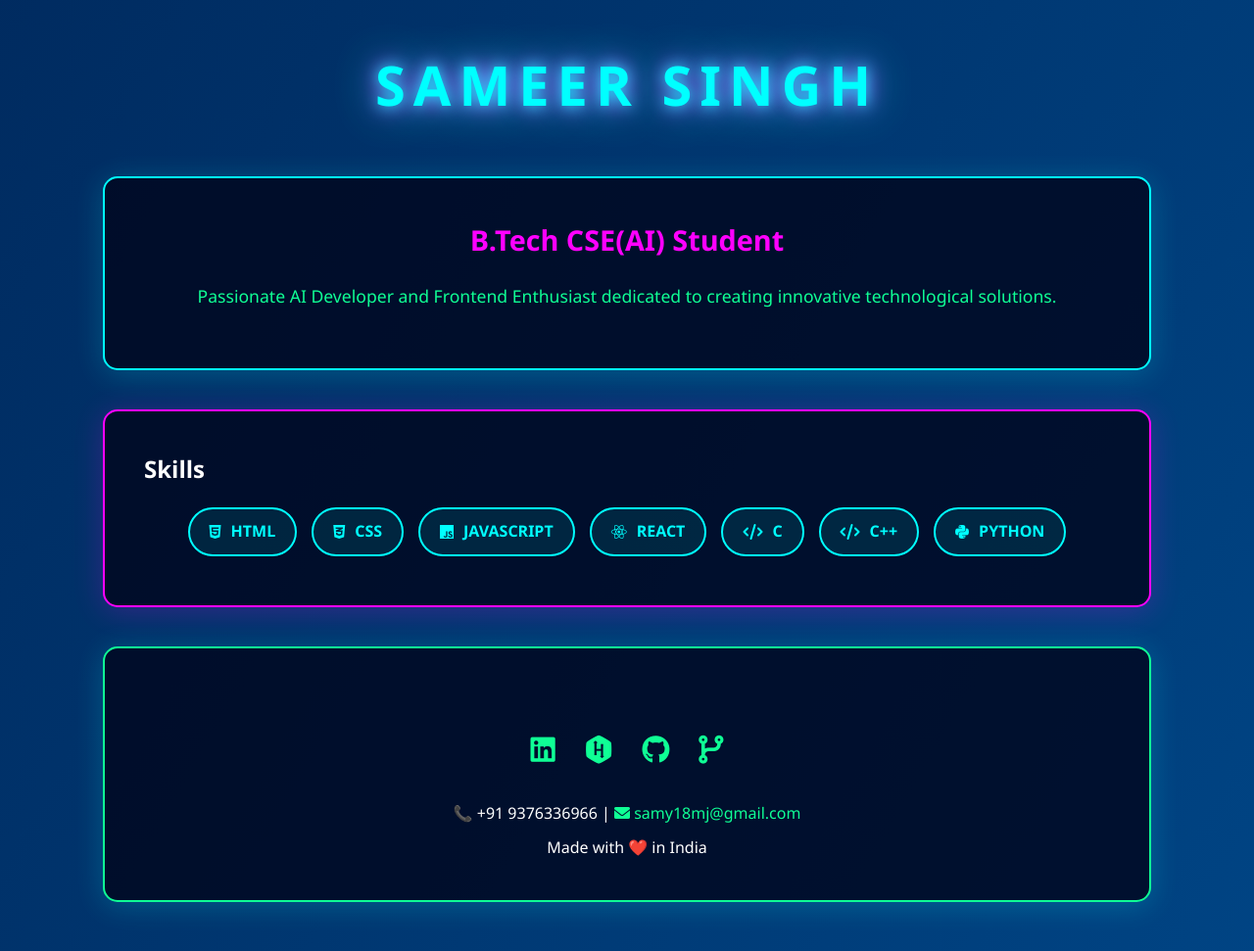
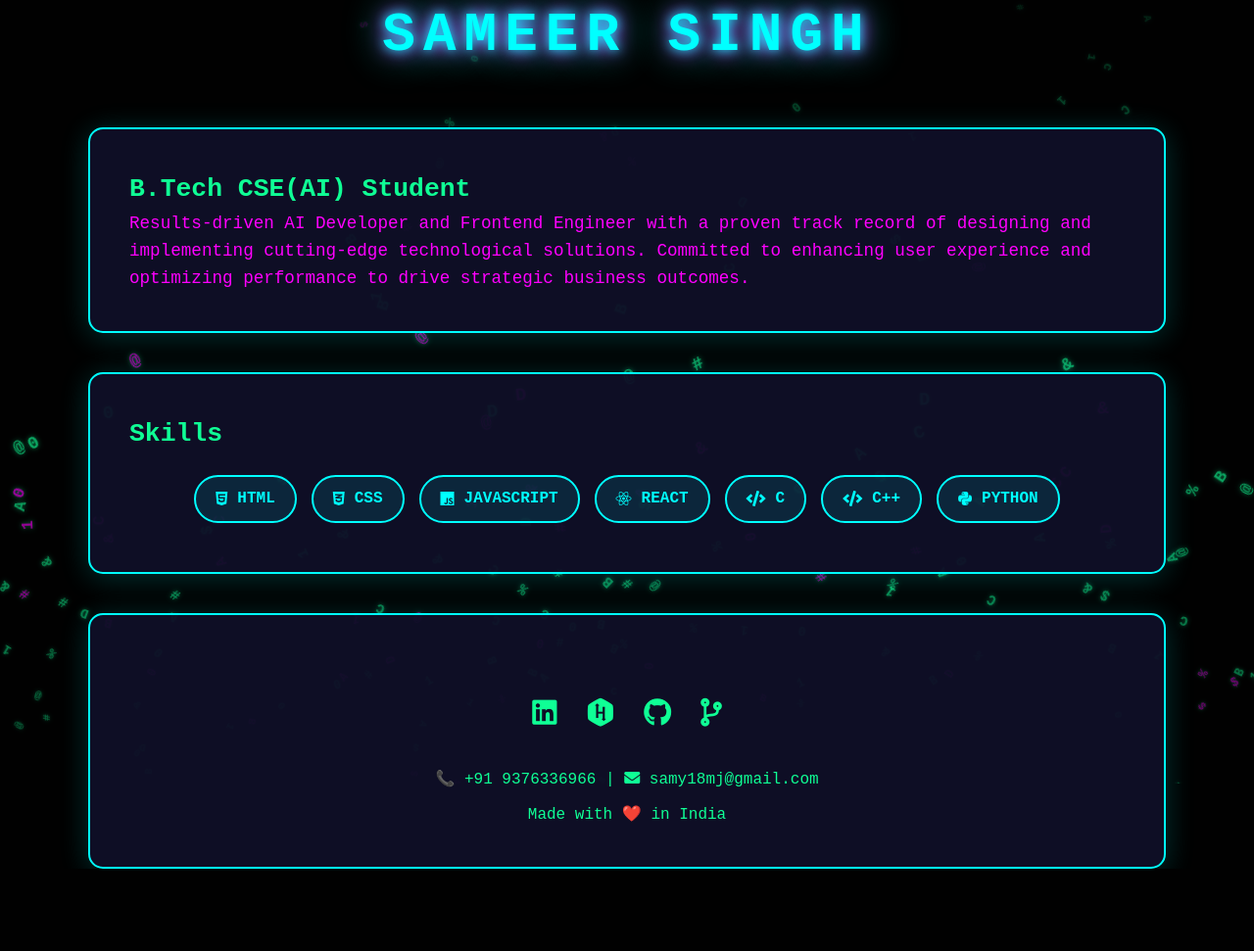
Before and after one commit to SameerSingh369/MyPortfolio, a plain HTML site: page index.html in a window 1280 px wide. Shown: the whole page at 98% size. After the commit the page ends 887 px from the top, so only its background shows below. Drawn offline with Linux system fonts and the light colour scheme.

Commit message:
index.html

```diff
--- a/index.html
+++ b/index.html
@@ -4,7 +4,7 @@
     <meta charset="UTF-8">
     <meta name="viewport" content="width=device-width, initial-scale=1.0">
     <title>Sameer Singh - Portfolio</title>
-    <link href="https://cdnjs.cloudflare.com/ajax/libs/font-awesome/6.0.0-beta3/css/all.min.css" rel="stylesheet">
+    <link rel="stylesheet" href="https://cdnjs.cloudflare.com/ajax/libs/font-awesome/5.15.4/css/all.min.css">
     <style>
         :root {
             --neon-blue: #00ffff;
@@ -14,9 +14,9 @@
             --dark-background: #0a0a1a;
             --card-background: rgba(15, 15, 40, 0.95);
             --white: #ffffff;
-            --profile-background: rgba(0, 4, 27, 0.795); /* Dark background */
-            --skills-background: rgba(0, 4, 27, 0.795); /* Dark background */
-            --contact-background: rgba(0, 4, 27, 0.795); /* Dark background */
+            --profile-background: rgba(0, 4, 27, 0.795);
+            --skills-background: rgba(0, 4, 27, 0.795);
+            --contact-background: rgba(0, 4, 27, 0.795);
         }
 
         * {
@@ -27,47 +27,66 @@
         }
 
         body {
-            font-family: 'Segoe UI', Tahoma, Geneva, Verdana, sans-serif;
-            background: linear-gradient(120deg, #000428, #004e92);
-            background-size: 300% 300%;
-            animation: gradientShift 15s ease infinite;
+            font-family: 'Courier New', Courier, monospace;
+            background-color: #010101;
             color: var(--white);
             line-height: 1.6;
             overflow-x: hidden;
+            font-size: 1.1rem;
+            position: relative;
+            height: 100vh;
         }
 
-        @keyframes gradientShift {
-            0% { background-position: 0% 50%; }
-            50% { background-position: 100% 50%; }
-            100% { background-position: 0% 50%; }
+        .matrix {
+            position: fixed;
+            top: 0;
+            left: 0;
+            width: 100%;
+            height: 100%;
+            z-index: -1;
+            pointer-events: none;
+            overflow: hidden;
         }
 
-        @keyframes pulseGlow {
-            0%, 100% {
-                text-shadow:
-                    0 0 8px var(--neon-blue),
-                    0 0 15px var(--neon-pink),
-                    0 0 30px var(--neon-blue);
+        .matrix span {
+            position: absolute;
+            color: var(--neon-green);
+            font-size: 16px;
+            font-weight: bold;
+            text-shadow: 0 0 5px rgba(15, 255, 149, 0.7);
+            opacity: 0;
+            transform-origin: center;
+            animation: hackRain 3s linear infinite;
+        }
+
+        @keyframes hackRain {
+            0% {
+                opacity: 0;
+                transform: translateY(-100px) rotate(0deg) scale(0.5);
+            }
+            20% {
+                opacity: 0.7;
+                transform: translateY(50vh) rotate(360deg) scale(1.2);
             }
             50% {
-                text-shadow:
-                    0 0 15px var(--neon-blue),
-                    0 0 25px var(--neon-pink),
-                    0 0 45px var(--neon-blue);
+                opacity: 0.5;
+                transform: translateY(80vh) rotate(180deg) scale(0.8);
             }
-        }
-
-        @keyframes float {
-            0% { transform: translateY(0); }
-            50% { transform: translateY(-10px); }
-            100% { transform: translateY(0); }
+            80% {
+                opacity: 0.3;
+                transform: translateY(100vh) rotate(720deg) scale(0.6);
+            }
+            100% {
+                opacity: 0;
+                transform: translateY(120vh) rotate(1080deg) scale(0.3);
+            }
         }
 
         .container {
             width: 90%;
             max-width: 1100px;
             margin: 0 auto;
-            padding: 50px 15px;
+            padding: relative;
             z-index: 1;
         }
 
@@ -85,8 +104,10 @@
             animation: pulseGlow 2s infinite, float 3s ease-in-out infinite;
         }
 
-        .profile-section {
-            background-color: var(--profile-background);
+        .profile-section,
+        .skills-section,
+        .contact-section {
+            background-color: var(--card-background);
             padding: 40px;
             border-radius: 15px;
             border: 2px solid var(--neon-blue);
@@ -95,37 +116,15 @@
             animation: fadeIn 2s ease-out;
         }
 
-        .skills-section {
-            background-color: var(--skills-background);
-            padding: 40px;
-            border-radius: 15px;
-            border: 2px solid var(--neon-pink);
-            box-shadow: 0 4px 30px rgba(255, 0, 255, 0.2);
-            margin-bottom: 40px;
-            animation: fadeIn 2s ease-out;
+        .profile-section h2,
+        .skills-section h2,
+        .contact-info p {
+            color: var(--neon-green);
         }
 
-        .contact-section {
-            background-color: var(--contact-background);
-            padding: 40px;
-            border-radius: 15px;
-            border: 2px solid var(--neon-green);
-            box-shadow: 0 4px 30px rgba(0, 255, 255, 0.2);
-            animation: fadeIn 2s ease-out;
-        }
-
-        .profile-section h2 {
+        .profile-section p,
+        .skills-section p {
             color: var(--neon-pink);
-            text-align: center;
-            margin-bottom: 20px;
-            font-size: 1.8rem;
-        }
-
-        .profile-section p {
-            text-align: center;
-            margin-bottom: 20px;
-            color: var(--neon-green);
-            font-size: 1.1rem;
         }
 
         .skills {
@@ -164,29 +163,20 @@
             justify-content: center;
             gap: 30px;
             margin-top: 40px;
-            animation: fadeIn 2s ease-out;
         }
 
         .contact-links a {
             color: var(--neon-green);
             text-decoration: none;
             font-size: 1.8rem;
-            transition: all 0.3s ease;
             position: relative;
+            transition: transform 0.3s ease;
         }
 
         .contact-links a:hover {
             transform: scale(1.2);
             color: var(--neon-green);
             animation: shake 0.5s ease-in-out infinite;
-        }
-
-        @keyframes shake {
-            0% { transform: translateX(0); }
-            25% { transform: translateX(-5px); }
-            50% { transform: translateX(5px); }
-            75% { transform: translateX(-5px); }
-            100% { transform: translateX(0); }
         }
 
         .contact-info {
@@ -204,23 +194,55 @@
             font-size: 1rem;
         }
 
+        @keyframes shake {
+            0% { transform: translateX(0); }
+            25% { transform: translateX(-5px); }
+            50% { transform: translateX(5px); }
+            75% { transform: translateX(-5px); }
+            100% { transform: translateX(0); }
+        }
+
         @keyframes fadeIn {
             0% { opacity: 0; }
             100% { opacity: 1; }
         }
+
+        @keyframes float {
+            0%, 100% { transform: translateY(0); }
+            50% { transform: translateY(-10px); }
+        }
+
+        @keyframes pulseGlow {
+            0%, 100% { text-shadow: 0 0 8px var(--neon-blue), 0 0 15px var(--neon-pink), 0 0 30px var(--neon-blue); }
+            50% { text-shadow: 0 0 12px var(--neon-blue), 0 0 20px var(--neon-pink), 0 0 40px var(--neon-blue); }
+        }
     </style>
 </head>
 <body>
+    <div class="matrix">
+        <script>
+            function generateHackText() {
+                const characters = ['0', '1', '#', '@', '%', '&', '$', 'A', 'B', 'C', 'D'];
+                return characters[Math.floor(Math.random() * characters.length)];
+            }
+
+            for (let i = 0; i < 200; i++) {
+                const span = document.createElement('span');
+                span.textContent = generateHackText();
+                span.style.left = `${Math.random() * 100}vw`;
+                span.style.animationDelay = `${Math.random() * 5}s`;
+                span.style.color = Math.random() > 0.7 ? '#ff00ff' : '#0fff95';
+                document.querySelector('.matrix').appendChild(span);
+            }
+        </script>
+    </div>
+
     <div class="container">
         <h1 class="neon-title">Sameer Singh</h1>
-
-        <!-- Profile Section -->
         <div class="profile-section">
             <h2>B.Tech CSE(AI) Student</h2>
-            <p>Passionate AI Developer and Frontend Enthusiast dedicated to creating innovative technological solutions.</p>
+            <p>Results-driven AI Developer and Frontend Engineer with a proven track record of designing and implementing cutting-edge technological solutions. Committed to enhancing user experience and optimizing performance to drive strategic business outcomes.</p>
         </div>
-
-        <!-- Skills Section -->
         <div class="skills-section">
             <h2>Skills</h2>
             <div class="skills">
@@ -233,8 +255,6 @@
                 <div class="skill-tag"><i class="fab fa-python"></i> Python</div>
             </div>
         </div>
-
-        <!-- Contact Section -->
         <div class="contact-section">
             <div class="contact-links">
                 <a href="https://www.linkedin.com/in/sameer-singh-974870280" target="_blank" title="LinkedIn">
```
